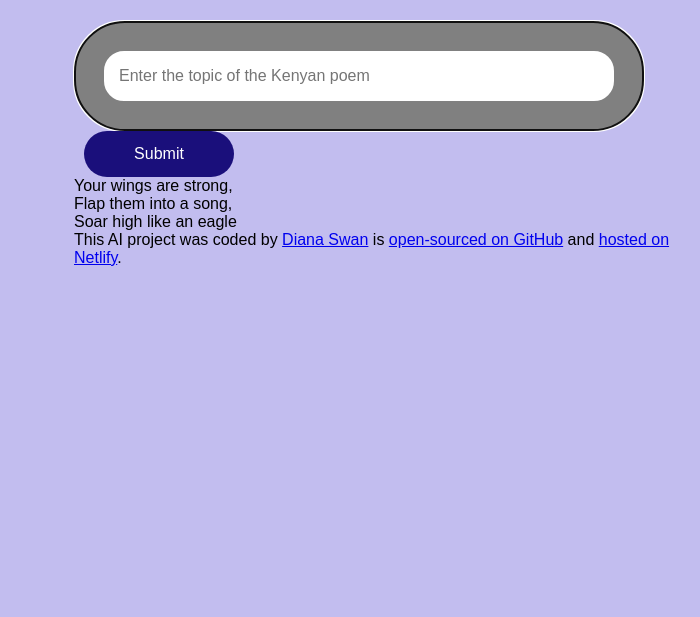
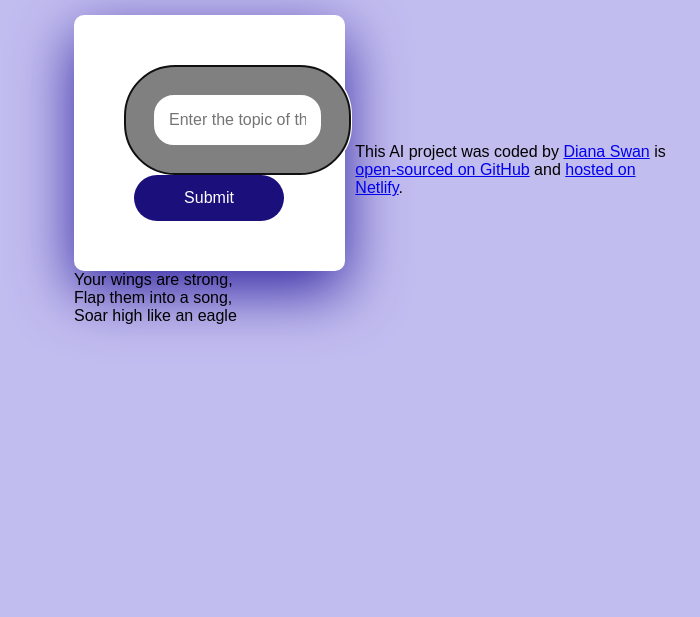
Before and after one commit to DianaSwan/SwanAIAddOnWeek2, a website built with Parcel: page index.html in a window 1280 px wide. Shown: the part 183-800 px from the top of the page, without its empty margins (266-966 px from the left). Built offline with nearby package versions, Linux system fonts and the light colour scheme.

Commit message:
Chngesin css for form and button II

```diff
--- a/index.html
+++ b/index.html
@@ -8,12 +8,12 @@
     <title>AI Kenyan Poems Generator</title>
   </head>
   <body>
+    <header>
+      <h1>AI Kenyan Poems Generator</h1>
+    </header>
     <div class="container">
-      <header>
-        <h1>AI Kenyan Poems Generator</h1>
-      </header>
       <main>
-        <form>
+        <form class="form">
           <input
             type="text"
             placeholder="Enter the topic of the Kenyan poem"
--- a/src/styles.css
+++ b/src/styles.css
@@ -3,8 +3,10 @@ body {
   font-family: "Poppins", sans-serif;
 }
 .container {
+  display: flex;
   margin: 120px auto;
   max-width: 600px;
+  align-items: center;
 }
 
 header {
@@ -22,10 +24,10 @@ h1 {
 .form {
   padding: 50px;
   background-color: white;
-  box-shadow: 0px 20px 60px #c3bef0;
+  box-shadow: 0px 20px 60px #3226a1;
   border-radius: 10px;
-  display: flex;
-  margin-bottom: 30px;
+
+  margin-right: 10px;
 }
 
 .instructions {
```
